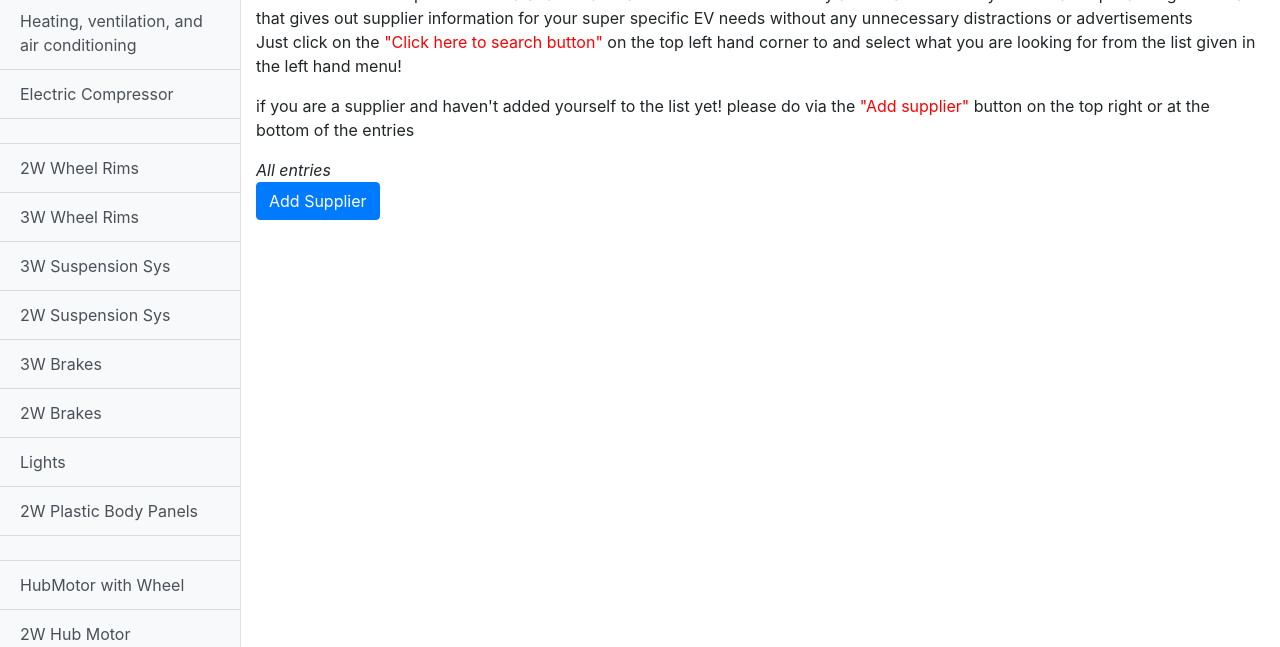
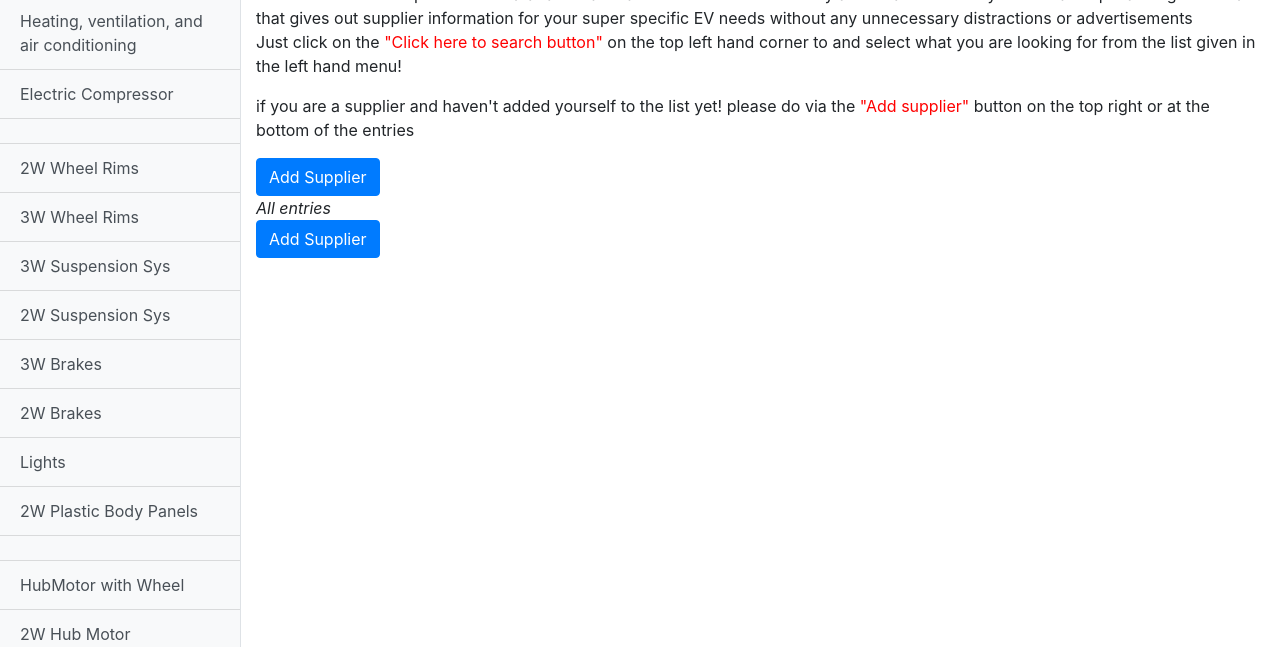
Before and after one commit to swapnilmankame1995/ev.github.io, a plain HTML site: page index.html in a window 1280 px wide. Shown: the part 153-800 px from the top of the page. Drawn offline with nearby package versions, Linux system fonts and the light colour scheme.

Commit message:
ui changes

```diff
--- a/index.html
+++ b/index.html
@@ -158,8 +158,10 @@
             advertisements <br> Just click on the <span style="Color:red">"Click here to search button"</span> on the top left hand corner to and select what you are looking for from the list given in the left hand menu! </p>
           <p>if you are a supplier and haven't added yourself to the list yet! please do via the <span style="Color:red">"Add supplier"</span> button on the top right or at the bottom of the entries
           </p>
+          <a href="https://forms.gle/TfmBHHNbbZj8c67t5" target="_blank"><button class="btn btn-primary">Add Supplier</button></a><br>
           <h7><i>All entries</i></h7>
         </div>
+
 
 
 
```
